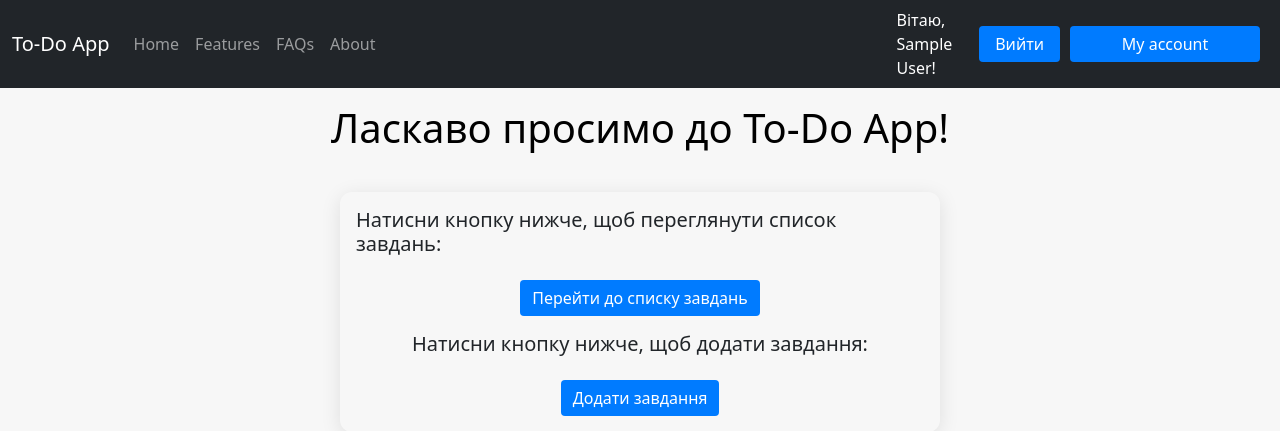
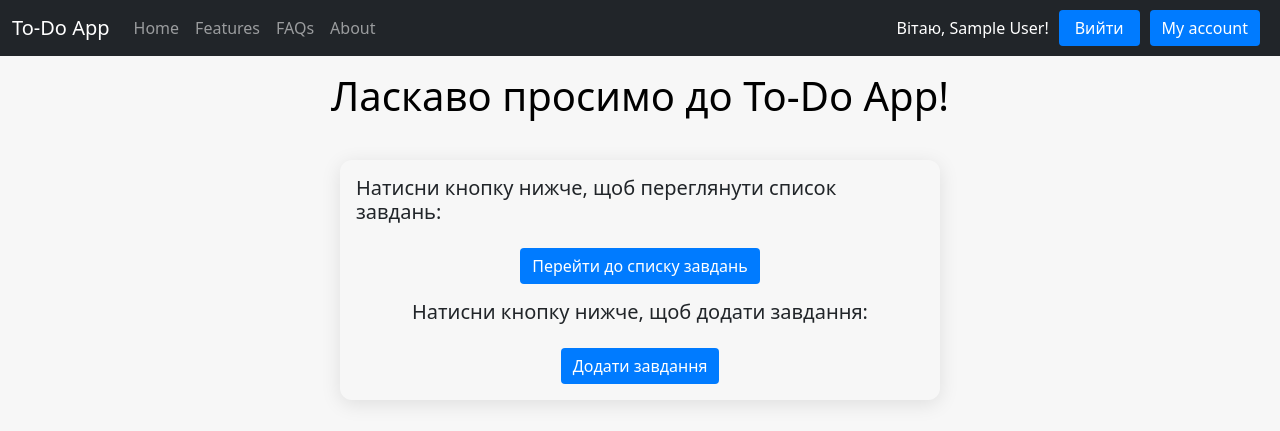
Before and after one commit to MaksonSt/to-do-app, a Django app: page / in a window 1280 px wide. Shown: the top 431 px of the page. Run offline with Django 5.2, Linux system fonts and the light colour scheme; the visitor is signed in with stand-in values (Sample User, id 1).

Commit message:
fix bags with nqv(Hello,user)

```diff
--- a/to_do_project/to_do_app/static/todo/css/base/_base.scss
+++ b/to_do_project/to_do_app/static/todo/css/base/_base.scss
@@ -10,6 +10,7 @@ body{
 }
 .welcome_user{
   color: white;
+  white-space: nowrap;
 }
 
 .d-flex{
--- a/to_do_project/to_do_app/static/todo/css/style.css
+++ b/to_do_project/to_do_app/static/todo/css/style.css
@@ -77,6 +77,7 @@ body {
 
 .welcome_user {
   color: white;
+  white-space: nowrap;
 }
 
 .d-flex {
--- a/to_do_project/to_do_app/templates/todo/base.html
+++ b/to_do_project/to_do_app/templates/todo/base.html
@@ -14,7 +14,7 @@
     <link rel="stylesheet" href="{% static 'todo/css/style.css' %}">
 </head>
 <body>
-<div class="wrapper flex-column min-vh-100">
+<div class="wrapper     flex-column min-vh-100">
     <!-- Bootstrap Navbar -->
     <nav class="navbar navbar-expand-lg navbar-dark bg-dark">
         <div class="container-fluid">
```
Also changed, not shown: 1 other file.
